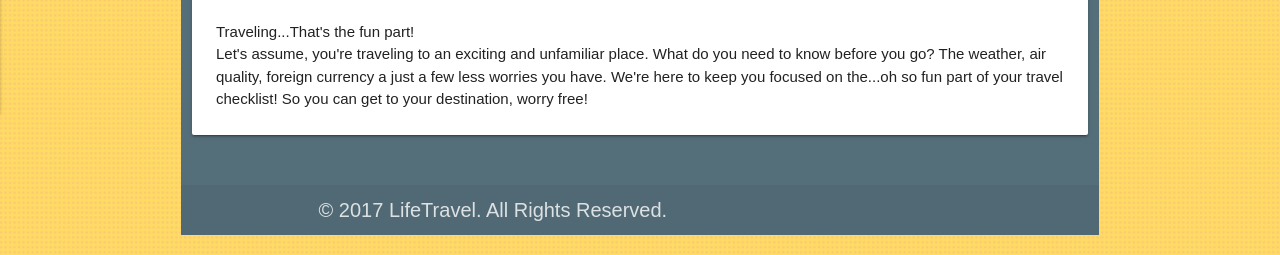
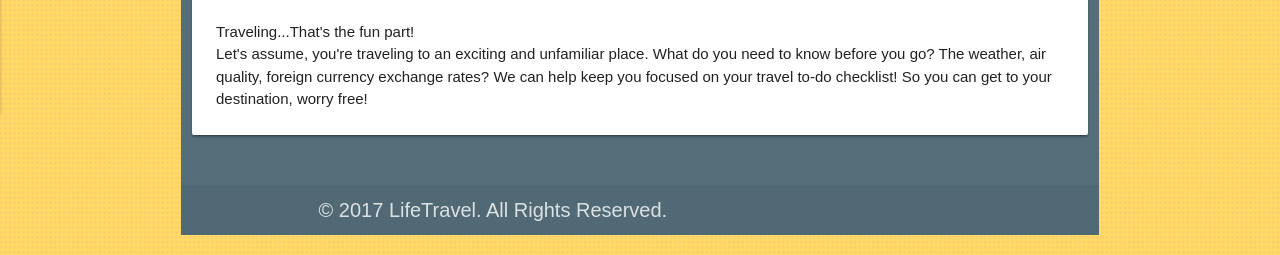
Before and after one commit to summiyah/travel-app, a plain HTML site: page about.html in a window 1280 px wide. Shown: the part 747-1002 px from the top of the page. Drawn offline with nearby package versions, Linux system fonts and the light colour scheme; a web font is replaced by a local one.

Commit message:
updates content

```diff
--- a/about.html
+++ b/about.html
@@ -54,7 +54,7 @@
                     <span class="card-title">About lifeTravel</span>
                 </div>
                 <div class="card-content">
-                    <p>Traveling...That's the fun part!<br>Let's assume, you're traveling to an exciting and unfamiliar place. What do you need to know before you go? The weather, air quality, foreign currency a just a few less worries you have. We're here to keep you focused on the...oh so fun part of your travel checklist! So you can get to your destination, worry free!</p>
+                    <p>Traveling...That's the fun part!<br>Let's assume, you're traveling to an exciting and unfamiliar place. What do you need to know before you go? The weather, air quality, foreign currency exchange rates? We can help keep you focused on your travel to-do checklist! So you can get to your destination, worry free!</p>
                 </div>
             </div>
         </div>
```
